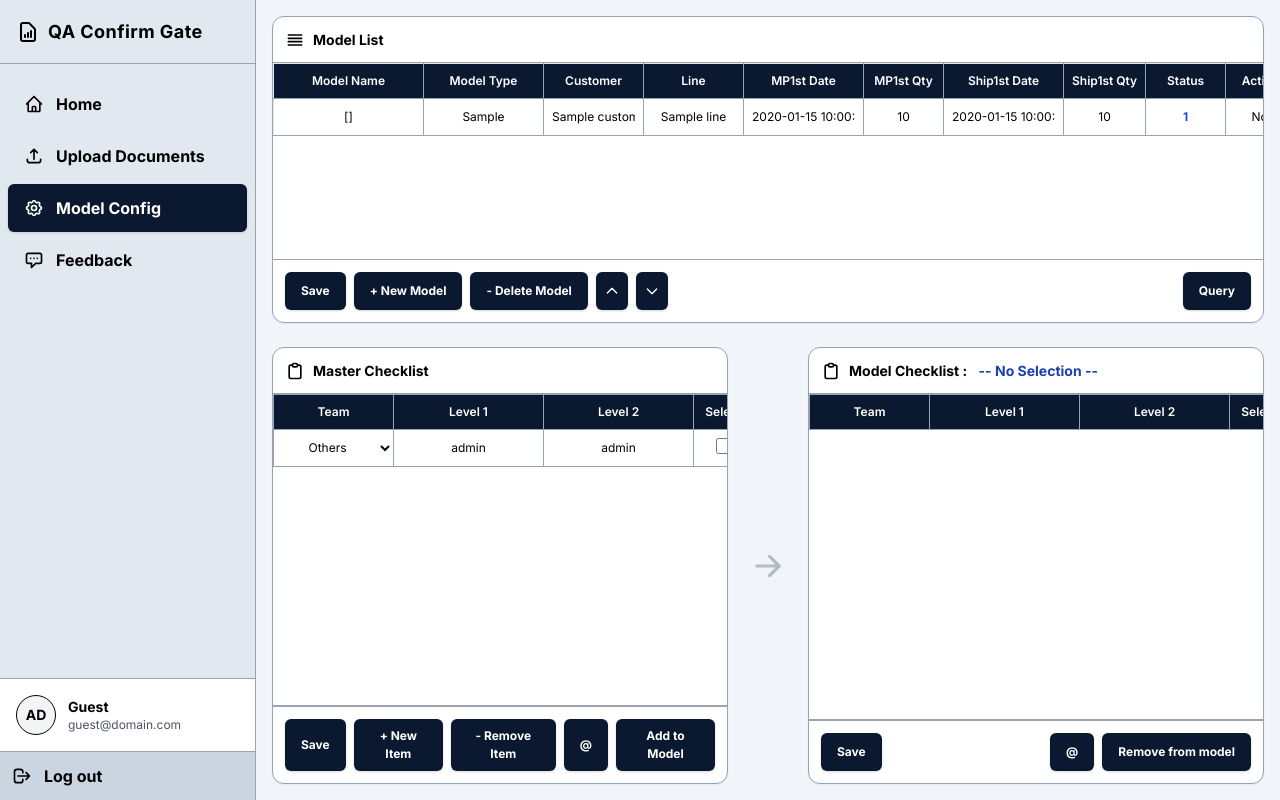
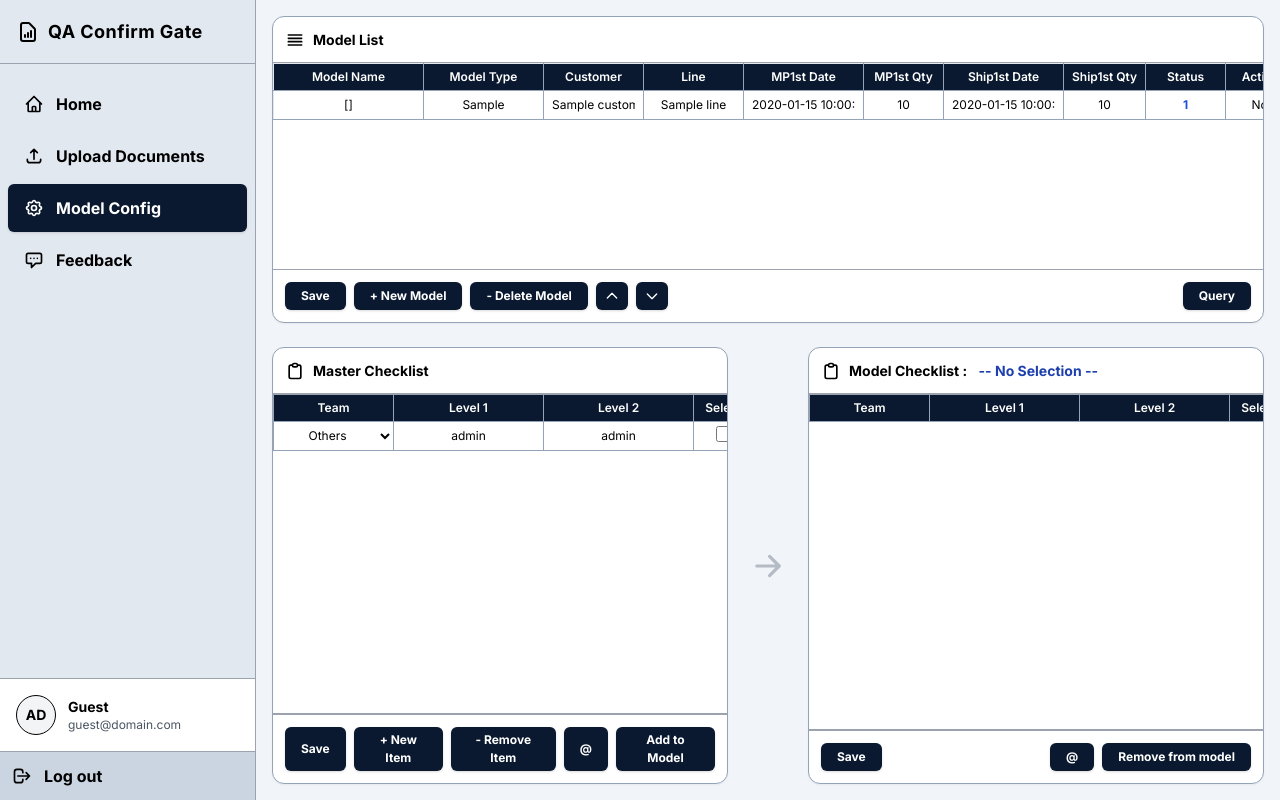
Before and after one commit to pnxtung/qa-confirm-gate, a FastAPI app: template source/frontend/templates/model_config.html in a window 1280 px wide. Run offline with FastAPI, Linux system fonts and the light colour scheme; the template is opened without the code that fills it: most values are stand-ins (such as "Sample title", 1, 10 or a date in 2020); lists and menus that the app fills with data are empty; some libraries are stand-ins or nearby versions.

Commit message:
Synchronize button & table 4px padding, align Remark excel-input, and add Option 1 in-flight locking for rapid clicks

```diff
--- a/source/frontend/static/style.css
+++ b/source/frontend/static/style.css
@@ -37,7 +37,7 @@ body { font-family: 'Inter', sans-serif; background-color: #f1f5f9; color: #000;
     color: white;
     border: none;
     border-radius: 0.375rem; /* rounded-md */
-    padding: 0.5rem 1rem; /* px-4 py-2 touch-friendly */
+    padding: 4px 16px; /* 4px top/bottom, 16px left/right */
     font-size: 0.75rem; /* text-xs */
     font-weight: 700; /* font-bold */
     box-shadow: 0 1px 3px 0 rgba(0,0,0,0.1), 0 1px 2px 0 rgba(0,0,0,0.06);
@@ -46,7 +46,7 @@ body { font-family: 'Inter', sans-serif; background-color: #f1f5f9; color: #000;
     justify-content: center;
     gap: 0.25rem;
     cursor: pointer;
-    min-height: 38px;
+    min-height: 28px;
 }
 .btn-primary:hover, .btn-action:hover { opacity: 0.9; }
 .text-red-btn { color: #ef4444; }
@@ -59,14 +59,14 @@ table {
     border: none;
 }
 table, th, td { border: 1px solid #94a3b8; border-collapse: separate; border-spacing: 0; }
-td { border: 1px solid #94a3b8; padding: 0.5rem; height: 1px; }
-th { background-color: #0a192f; color: white; text-align: center; font-weight: 600; position: relative; border: 1px solid #94a3b8; padding: 0.5rem; height: 1px; }
+td { border: 1px solid #94a3b8; padding: 4px 8px; height: 1px; }
+th { background-color: #0a192f; color: white; text-align: center; font-weight: 600; position: relative; border: 1px solid #94a3b8; padding: 4px 8px; height: 1px; }
 th.sticky-header { position: sticky; top: 0; z-index: 10; box-shadow: 0 2px 2px -1px rgba(0, 0, 0, 0.4); }
 .resizer { position: absolute; right: 0; top: 0; width: 5px; height: 100%; cursor: col-resize; user-select: none; z-index: 11; }
 .resizer:hover { background-color: #94a3b8; }
 
 /* Excel Input Component */
-.excel-input { width: 100%; min-height: 36px; box-sizing: border-box; border: none; padding: 0.5rem; background: transparent; outline: none; transition: background-color 0.1s; }
+.excel-input { width: 100%; min-height: 28px; box-sizing: border-box; border: none; padding: 4px 8px; background: transparent; outline: none; transition: background-color 0.1s; }
 .excel-input:focus, .excel-input:hover { background-color: #e0f2fe; box-shadow: inset 0 0 0 2px #0284c7; }
 
 /* Custom Quill styling */
--- a/source/frontend/templates/model_config.html
+++ b/source/frontend/templates/model_config.html
@@ -144,17 +144,17 @@
                     <table class="text-center resizable" id="model-table">
                         <thead>
                             <tr>
-                                <th class="sticky-header p-2 min-w-[150px] border-t-0 border-l-0">Model Name</th>
-                                <th class="sticky-header p-2 min-w-[120px] border-t-0">Model Type</th>
-                                <th class="sticky-header p-2 min-w-[100px] border-t-0">Customer</th>
-                                <th class="sticky-header p-2 min-w-[100px] border-t-0">Line</th>
-                                <th class="sticky-header p-2 min-w-[120px] border-t-0">MP1st Date</th>
-                                <th class="sticky-header p-2 min-w-[80px] border-t-0">MP1st Qty</th>
-                                <th class="sticky-header p-2 min-w-[120px] border-t-0">Ship1st Date</th>
-                                <th class="sticky-header p-2 min-w-[80px] border-t-0">Ship1st Qty</th>
-                                <th class="sticky-header p-2 min-w-[80px] border-t-0">Status</th>
-                                <th class="sticky-header p-2 min-w-[80px] border-t-0">Activate</th>
-                                <th class="sticky-header p-2 min-w-[60px] border-t-0 border-r-0">Select</th>
+                                <th class="sticky-header py-1 px-2 min-w-[150px] border-t-0 border-l-0">Model Name</th>
+                                <th class="sticky-header py-1 px-2 min-w-[120px] border-t-0">Model Type</th>
+                                <th class="sticky-header py-1 px-2 min-w-[100px] border-t-0">Customer</th>
+                                <th class="sticky-header py-1 px-2 min-w-[100px] border-t-0">Line</th>
+                                <th class="sticky-header py-1 px-2 min-w-[120px] border-t-0">MP1st Date</th>
+                                <th class="sticky-header py-1 px-2 min-w-[80px] border-t-0">MP1st Qty</th>
+                                <th class="sticky-header py-1 px-2 min-w-[120px] border-t-0">Ship1st Date</th>
+                                <th class="sticky-header py-1 px-2 min-w-[80px] border-t-0">Ship1st Qty</th>
+                                <th class="sticky-header py-1 px-2 min-w-[80px] border-t-0">Status</th>
+                                <th class="sticky-header py-1 px-2 min-w-[80px] border-t-0">Activate</th>
+                                <th class="sticky-header py-1 px-2 min-w-[60px] border-t-0 border-r-0">Select</th>
                             </tr>
                         </thead>
                         <tbody>
@@ -204,10 +204,10 @@
                         <table class="text-center resizable" id="master-table">
                             <thead>
                                 <tr>
-                                    <th class="sticky-header p-2 min-w-[120px] border-t-0 border-l-0">Team</th>
-                                    <th class="sticky-header p-2 min-w-[150px] border-t-0">Level 1</th>
-                                    <th class="sticky-header p-2 min-w-[150px] border-t-0">Level 2</th>
-                                    <th class="sticky-header p-2 min-w-[60px] border-t-0 border-r-0">Select</th>
+                                    <th class="sticky-header py-1 px-2 min-w-[120px] border-t-0 border-l-0">Team</th>
+                                    <th class="sticky-header py-1 px-2 min-w-[150px] border-t-0">Level 1</th>
+                                    <th class="sticky-header py-1 px-2 min-w-[150px] border-t-0">Level 2</th>
+                                    <th class="sticky-header py-1 px-2 min-w-[60px] border-t-0 border-r-0">Select</th>
                                 </tr>
                             </thead>
                             <tbody>
@@ -251,10 +251,10 @@
                         <table class="text-center resizable" id="model-checklist-table">
                             <thead>
                                 <tr>
-                                    <th class="sticky-header p-2 min-w-[120px] border-t-0 border-l-0">Team</th>
-                                    <th class="sticky-header p-2 min-w-[150px] border-t-0">Level 1</th>
-                                    <th class="sticky-header p-2 min-w-[150px] border-t-0">Level 2</th>
-                                    <th class="sticky-header p-2 min-w-[60px] border-t-0 border-r-0">Select</th>
+                                    <th class="sticky-header py-1 px-2 min-w-[120px] border-t-0 border-l-0">Team</th>
+                                    <th class="sticky-header py-1 px-2 min-w-[150px] border-t-0">Level 1</th>
+                                    <th class="sticky-header py-1 px-2 min-w-[150px] border-t-0">Level 2</th>
+                                    <th class="sticky-header py-1 px-2 min-w-[60px] border-t-0 border-r-0">Select</th>
                                 </tr>
                             </thead>
                             <tbody id="model-checklist-body">
```
Also changed, not shown: source/frontend/templates/index.html (+62 -46 lines), source/frontend/templates/user_management.html (+10 -10 lines), source/backend/data/database.db.
